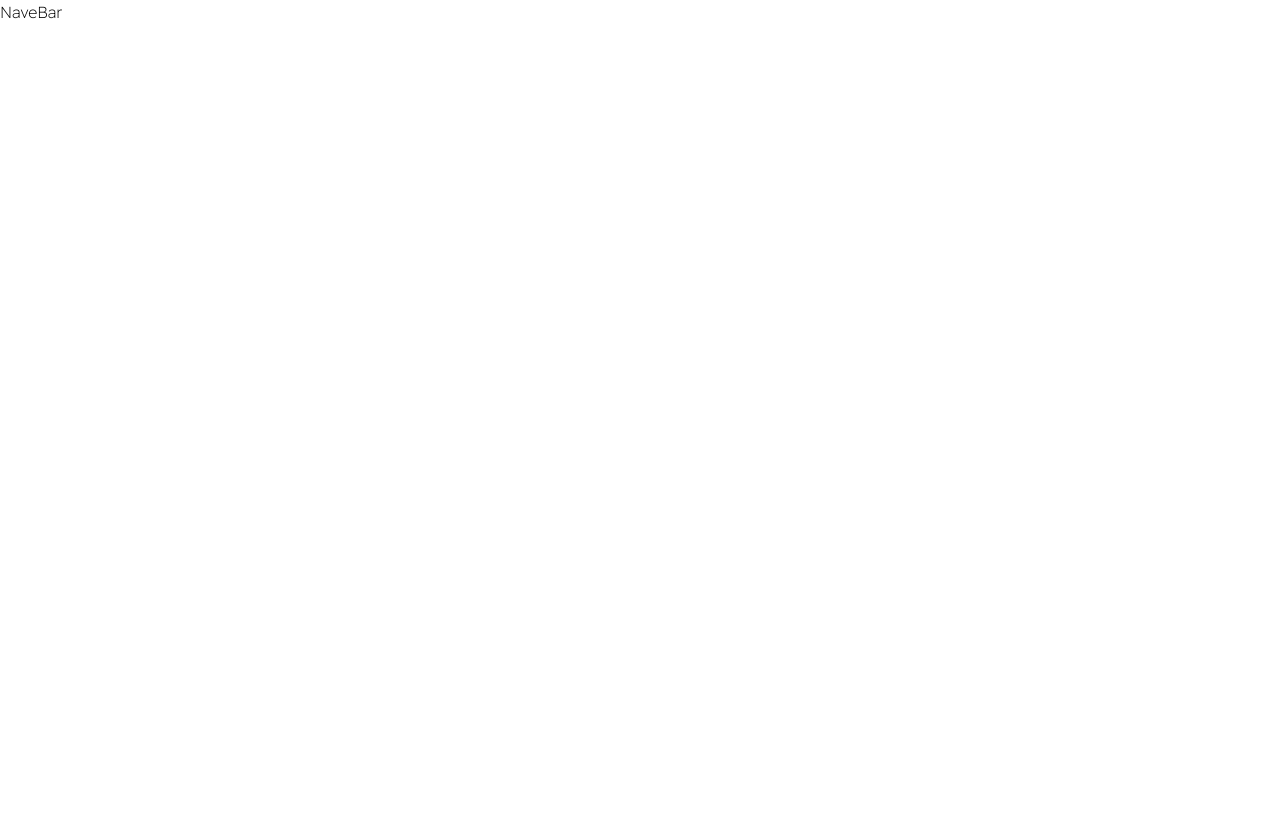
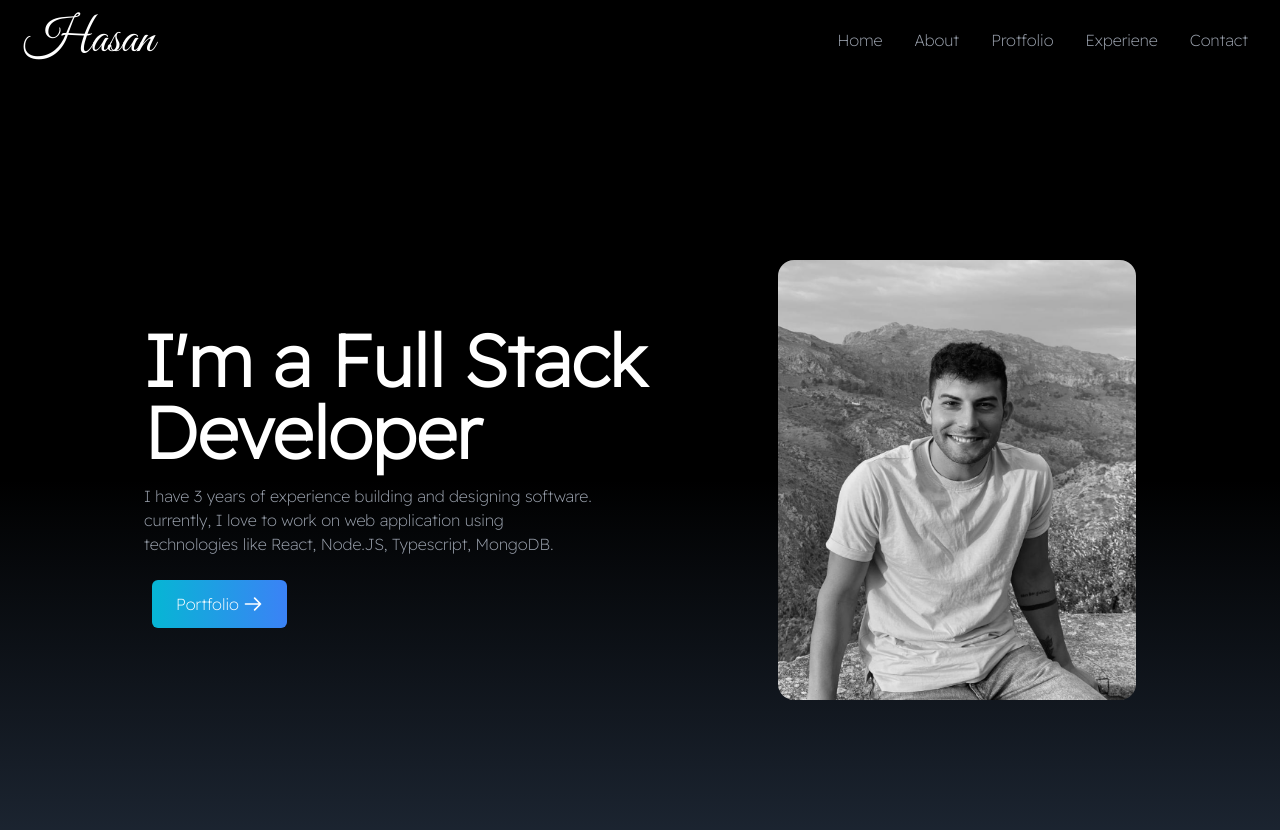
Before and after one commit to Hasankc/Portfolio, a React (Create React App) app: page / in a window 1280 px wide. Shown: the top 830 px of the page. Before the commit the page ends 800 px from the top, so only its background shows below. Built offline with nearby package versions, Linux system fonts and the light colour scheme.

Commit message:
Created the Nav bar and the Home page

```diff
--- a/src/App.js
+++ b/src/App.js
@@ -1,10 +1,13 @@
 import './index.css';
 import Navbar from './compornts/NaveBar'
+import Home from './compornts/Home'
+
 
 function App() {
   return (
     <div >
       <Navbar />
+      <Home />
     </div>
   );
 }
--- /dev/null
+++ b/src/compornts/Home.jsx
@@ -0,0 +1,40 @@
+import React from "react";
+import MyImage from "../assets/myimage.png";
+import { HiOutlineArrowRight } from "react-icons/hi";
+const Home = () => {
+  return (
+    <div
+      name="home"
+      className="h-screen w-full bg-gradient-to-b from-black to-gray-800 via-black"
+    >
+      <div className="max-w-screen-lg mx-auto flex flex-col items-center justify-center h-full px-4 md:flex-row">
+        <div className="flex flex-col justify-center h-full">
+          <h2 className="text-4xl sm:text-7xl font-bold text-white">
+            I'm a Full Stack Developer
+          </h2>
+          <p className="text-gray-400 py-4 max-w-md">
+            I have 3 years of experience building and designing software.
+            currently, I love to work on web application using technologies like
+            React, Node.JS, Typescript, MongoDB.
+          </p>
+          <div>
+            <button className="group text-white w-fit px-6 py-3 m-2 flex items-center rounded-md bg-gradient-to-r from-cyan-500 to-blue-500">
+              Portfolio
+              <span className="group-hover:rotate-90 duration-300">
+                <HiOutlineArrowRight size={20} className="ml-1"/>
+              </span>
+            </button>
+          </div>
+        </div>
+        <div>
+          <img
+            src={MyImage}
+            alt="My profile"
+            className="rounded-2xl mx-auto w-2/3 md:w-full"
+          />
+        </div>
+      </div>
+    </div>
+  );
+};
+export default Home;
--- a/src/compornts/NaveBar.jsx
+++ b/src/compornts/NaveBar.jsx
@@ -1,11 +1,69 @@
-import React from 'react'
-import react from 'react'
-
+import React, { useState } from "react";
+import { FaBars, FaTimes } from "react-icons/fa";
 
 const NaveBar = () => {
+  const [nav, setNav] = useState(false);
+  const links = [
+    {
+      id: 1,
+      link: "home",
+    },
+    {
+      id: 2,
+      link: "about",
+    },
+    {
+      id: 3,
+      link: "protfolio",
+    },
+    {
+      id: 4,
+      link: "experiene",
+    },
+    {
+      id: 5,
+      link: "contact",
+    },
+  ];
+
   return (
-    <div>NaveBar</div>
-  )
-}
+    <div className="flex justify-between items-center w-full h-20 px-4 text-white bg-black">
+      <div>
+        <h1 className="text-5xl font-signature ml-2">Hasan</h1>
+      </div>
 
-export default NaveBar
+      <ul className="hidden md:flex">
+        {links.map(({ id, link }) => (
+          <li
+            key={id}
+            className="px-4 cursor-pointer capitalize font-medium text-gray-400 hover:scale-105 duration-200"
+          >
+            {link}
+          </li>
+        ))}
+      </ul>
+
+      <div
+        onClick={() => setNav(!nav)}
+        className="cursor-pointer pr-4 z-10 text-gray-400 md:hidden"
+      >
+        {nav ? <FaTimes size={30} /> : <FaBars size={30} />}
+      </div>
+
+      {nav && (
+        <ul className="flex flex-col justify-center items-center absolute top-0 left-0 w-full h-screen bg-gradient-to-b from-black to-gray-800 text-gray-400">
+          {links.map(({ id, link }) => (
+            <li
+              key={id}
+              className="px-4 cursor-pointer capitalize py-6 text-4xl"
+            >
+              {link}
+            </li>
+          ))}
+        </ul>
+      )}
+    </div>
+  );
+};
+
+export default NaveBar;
```
Also changed, not shown: src/assets/heroImage.jpeg (deleted), src/assets/myimage.png (added).
